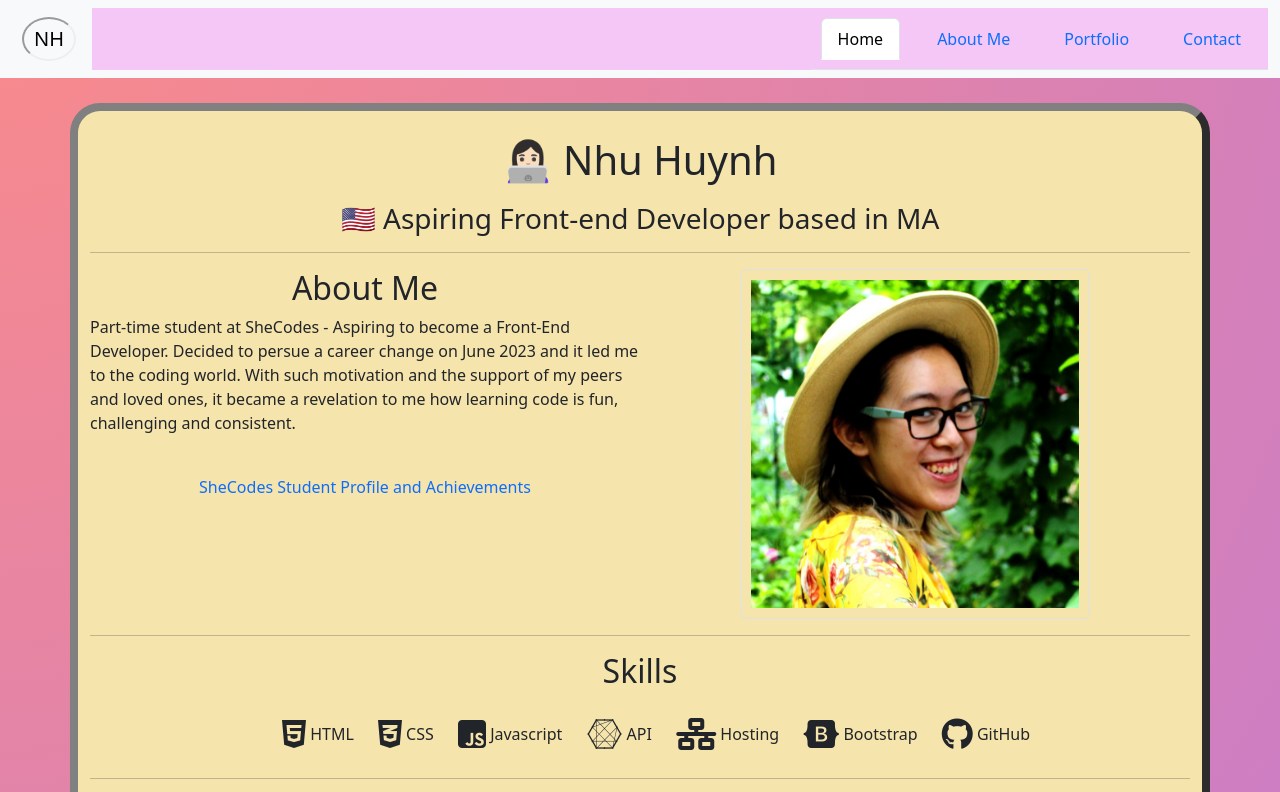
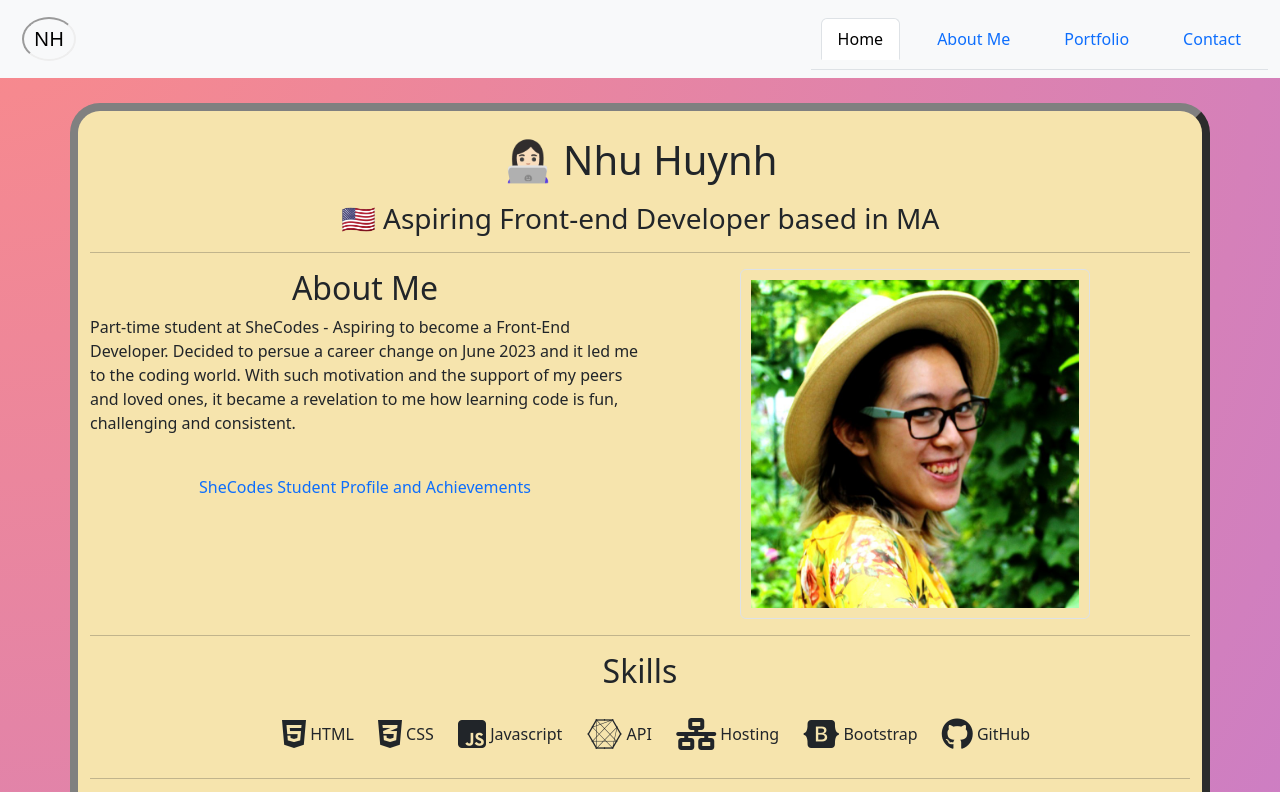
Before and after one commit to Astar05/csb-2dg47j, a plain HTML site: page index.html in a window 1280 px wide. Shown: the top 792 px of the page. Drawn offline with nearby package versions, Linux system fonts and the light colour scheme; a web font is replaced by a local one.

Commit message:
Update styles.css

```diff
--- a/styles.css
+++ b/styles.css
@@ -12,10 +12,6 @@ body {
     rgb(250, 138, 138) 0%,
     rgb(198, 124, 204) 90%
   );
-}
-
-.nav {
-  background-color: #f5c7f7;
 }
 
 .logo {
```
